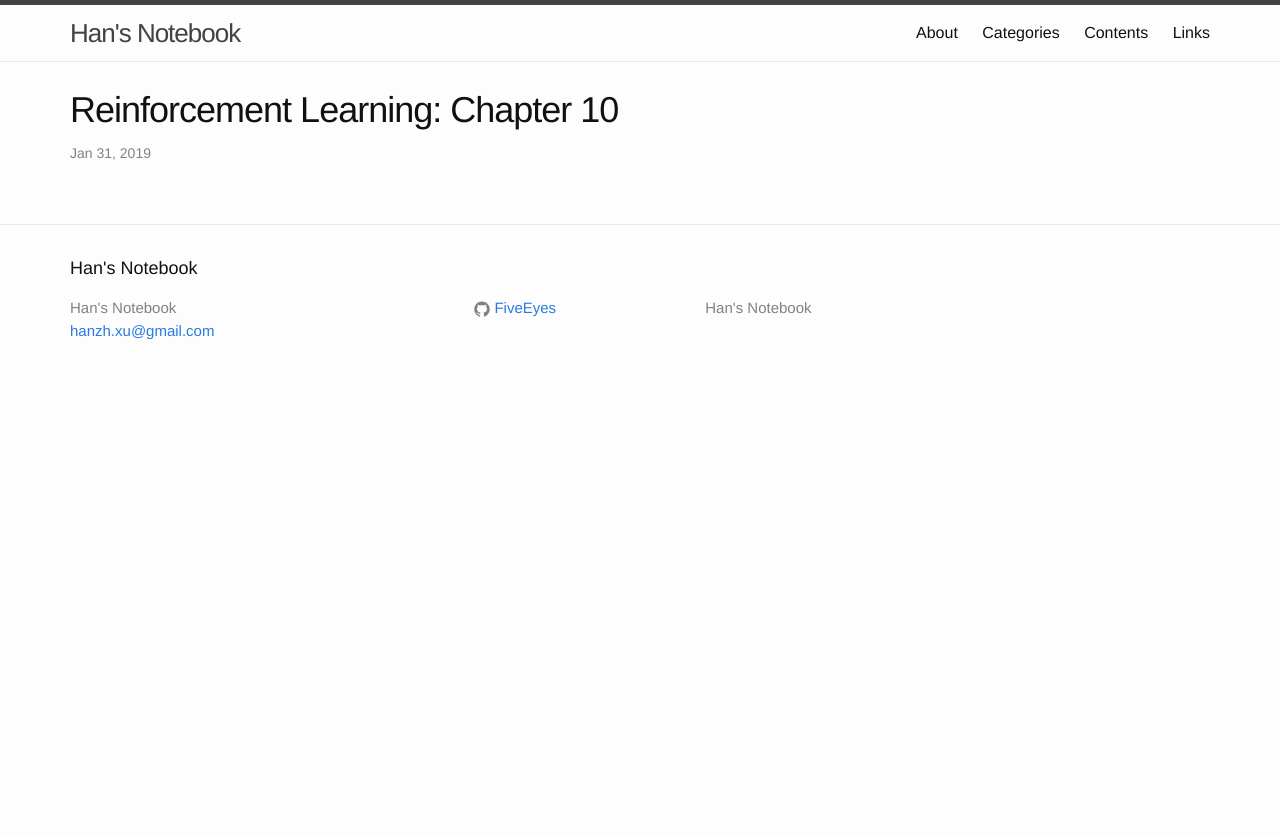
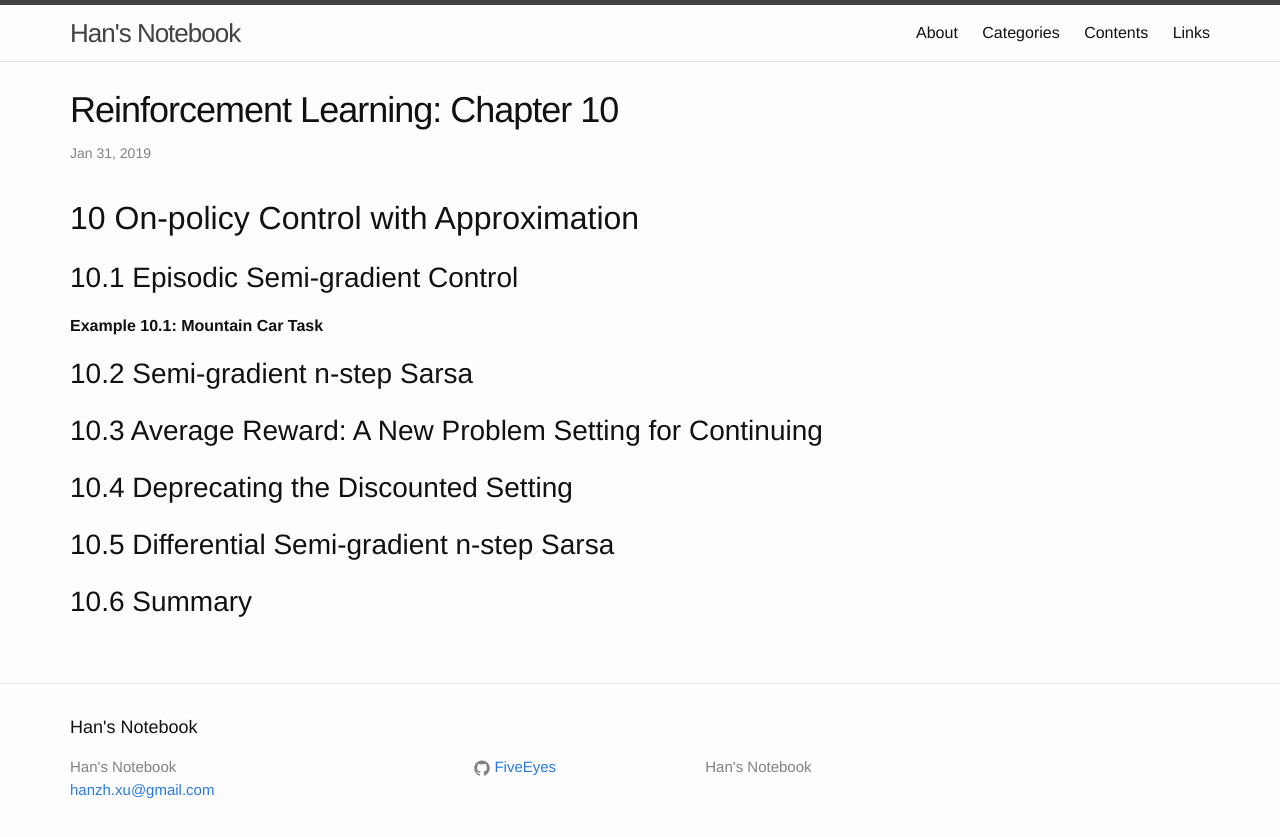
Before and after one commit to FiveEyes/FiveEyes.github.io, a Jekyll site: the page built from _posts/reinforcementlearningbook/2019-01-31-Sutton-Book-10.md, in a window 1280 px wide. Shown: the top 837 px of the page. Built offline with Jekyll 4.4.1, drawn with Linux system fonts in a browser that asks for light colours.

Commit message:
Update 2019-01-31-Sutton-Book-10.md

```diff
--- a/_posts/reinforcementlearningbook/2019-01-31-Sutton-Book-10.md
+++ b/_posts/reinforcementlearningbook/2019-01-31-Sutton-Book-10.md
@@ -4,3 +4,19 @@ title: "Reinforcement Learning: Chapter 10"
 date: 2019-01-31 16:30:00
 categories: Learning
 ---
+
+# 10 On-policy Control with Approximation
+
+## 10.1 Episodic Semi-gradient Control
+
+**Example 10.1: Mountain Car Task**
+
+## 10.2 Semi-gradient n-step Sarsa
+
+## 10.3 Average Reward: A New Problem Setting for Continuing
+
+## 10.4 Deprecating the Discounted Setting
+
+## 10.5 Differential Semi-gradient n-step Sarsa
+
+## 10.6 Summary
```
